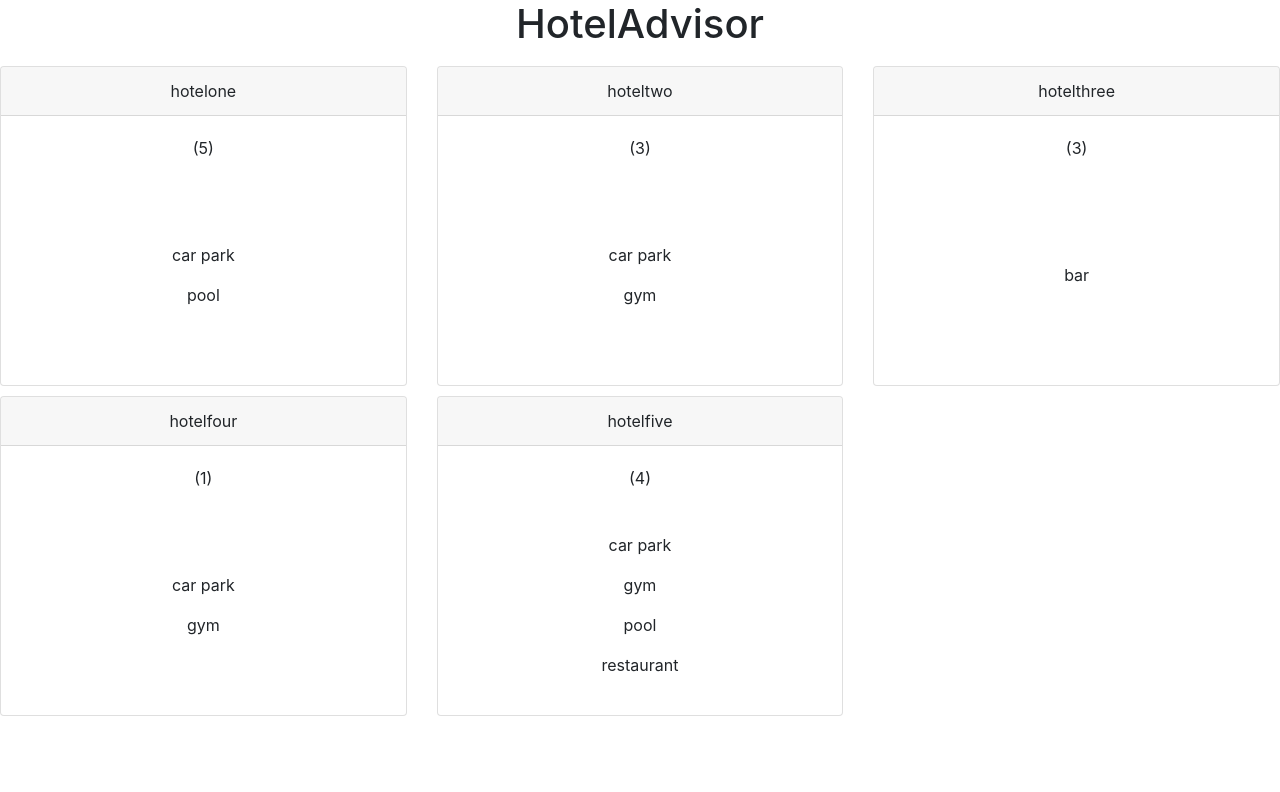
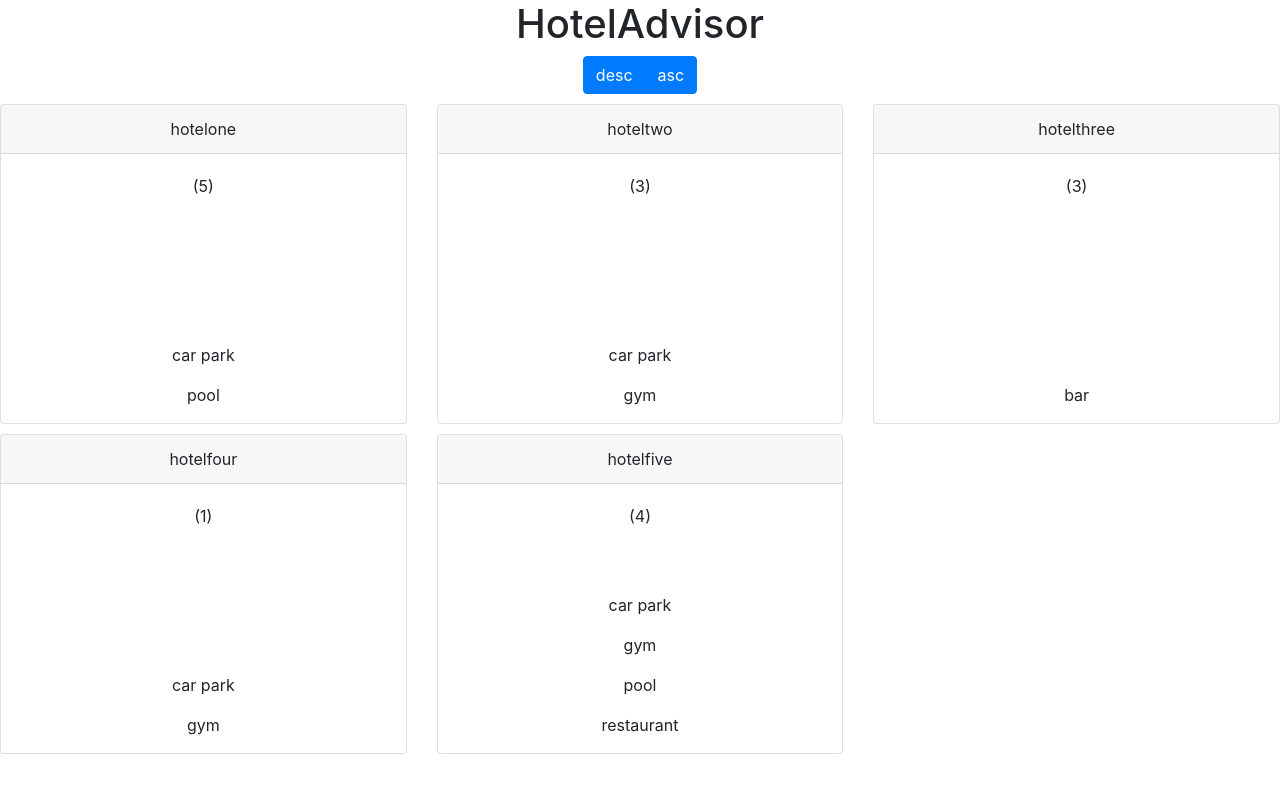
Before and after one commit to resmithers/aero-kata, a React (Create React App) app: page / in a window 1280 px wide. Shown: the top 792 px of the page. Built offline with nearby package versions, Linux system fonts and the light colour scheme.

Commit message:
Sort tests, asc and desc by starRating

```diff
--- /dev/null
+++ b/src/components/Filter.jsx
@@ -0,0 +1,16 @@
+import React from 'react';
+import {
+	ToggleButtonGroup,
+	ToggleButton
+} from 'react-bootstrap';
+
+export default function Filters({ applyOrder }) {
+	return (
+		<>
+			<ToggleButtonGroup name="order" type="radio" onChange={applyOrder}>
+				<ToggleButton value="desc">desc</ToggleButton>
+				<ToggleButton value="asc">asc</ToggleButton>
+			</ToggleButtonGroup>
+		</>
+	);
+}
--- a/src/components/HotelCard.jsx
+++ b/src/components/HotelCard.jsx
@@ -5,9 +5,7 @@ export default ({ data: { name, starRating, facilities } }) => (
 	<Card style={{ height: '20rem', overflowY: 'scroll', marginTop: '10px' }}>
 		<Card.Header>{name}</Card.Header>
 		<Card.Body>({starRating})</Card.Body>
-		<Card.Body>
 			{facilities.length > 0 && facilities.map(fac => <p key={fac}>{fac}</p>)}
 			{facilities.length === 0 && <p>No facilities</p>}
-		</Card.Body>
 	</Card>
 );
--- a/src/components/HotelList.jsx
+++ b/src/components/HotelList.jsx
@@ -2,11 +2,38 @@ import React, { Component } from 'react';
 import { connect } from 'react-redux';
 import { ListGroup, Row, Col } from 'react-bootstrap';
 import HotelCard from './HotelCard';
+import Filters from './Filter';
 
 class HotelList extends Component {
+	state = {
+		hotels: null,
+		order: null,
+    };
+
+    componentDidUpdate({hotels: h}, {order: o}) {
+        const { hotels } = this.props;
+        const { order } = this.state;
+
+        if (order !== o) {
+            const sortHotels = hotels.sort((a, b) => {
+                if (order === 'asc') return a.starRating - b.starRating;
+                if (order === 'desc') return b.starRating - a.starRating;
+                return 0;
+            })
+            this.setState({ hotels: sortHotels })
+        }
+    }
+
+	applyOrder = order => {
+        console.log('HI')
+		this.setState({ order });
+	};
+
 	render() {
 		const { hotels } = this.props;
 		return (
+			<>
+				<Filters applyOrder={this.applyOrder}/>
 				<ListGroup variant="flush">
 					<Row>
 						{hotels.map(data => (
@@ -16,6 +43,7 @@ class HotelList extends Component {
 						))}
 					</Row>
 				</ListGroup>
+			</>
 		);
 	}
 }
```
Also changed, not shown: 1 other file (tests, documents, lock files or other folders). Lines whose indentation alone changed are shown as unchanged.
